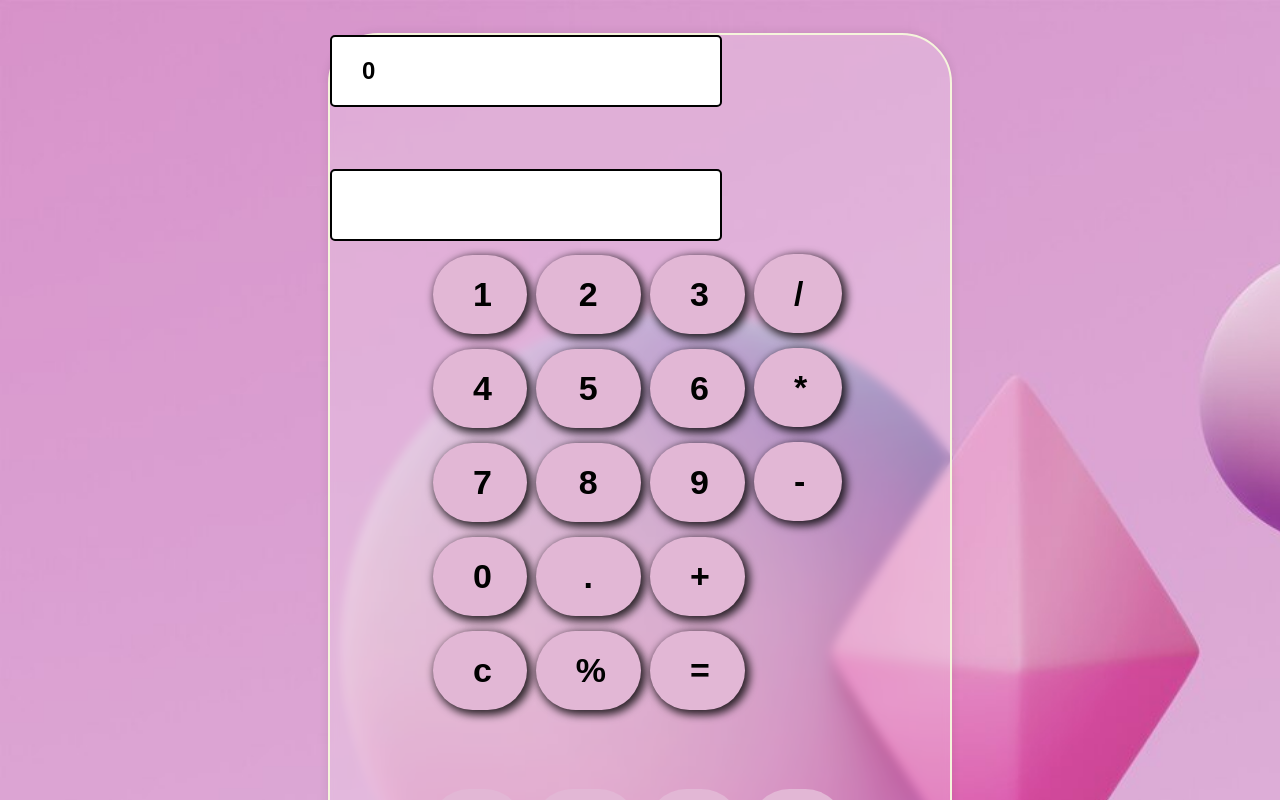
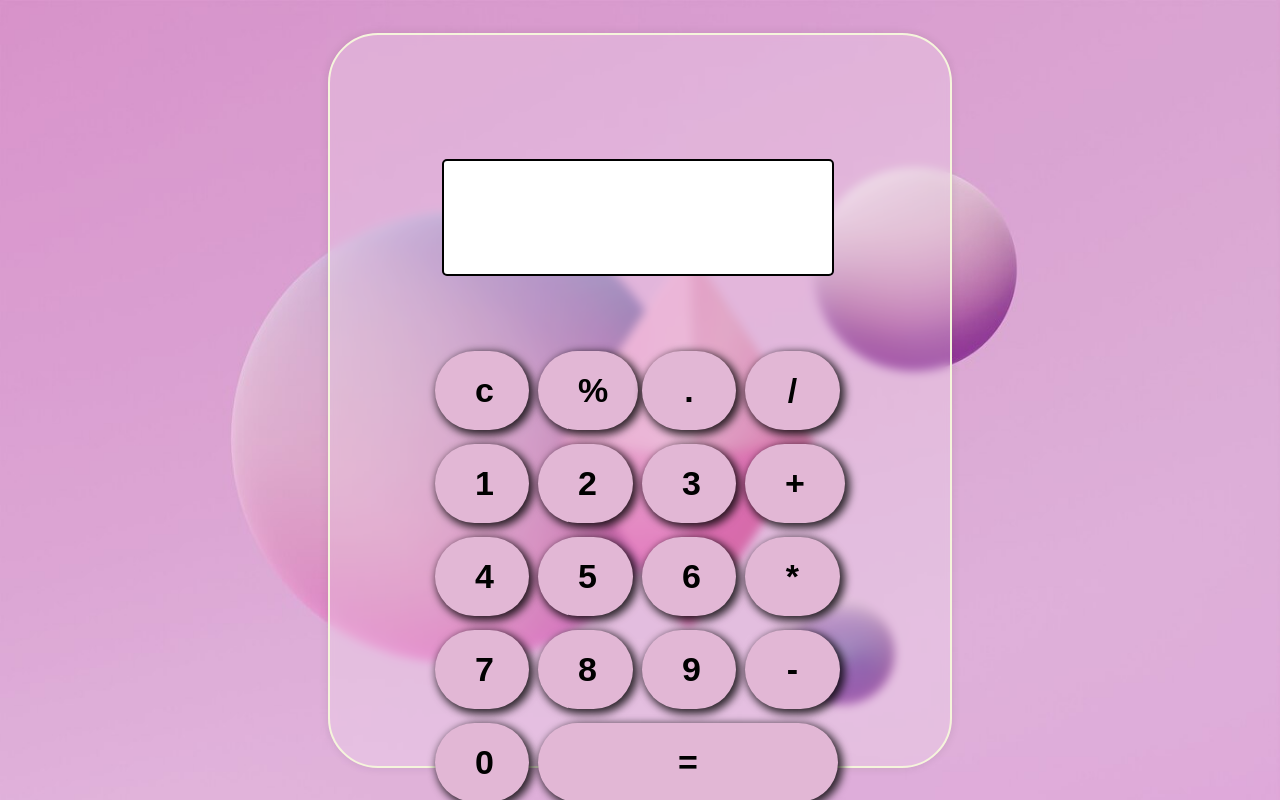
Before and after one commit to raziahabdull/CALCULATOR_PROJECT, a plain HTML site: page index.html in a window 1280 px wide. Shown: the top 800 px of the page. Drawn offline with nearby package versions, Linux system fonts and the light colour scheme.

Commit message:
made changes to the js and buttons

```diff
--- a/calculator.js
+++ b/calculator.js
@@ -1,13 +1,4 @@
-"https://cdnjs.cloudflare.com/ajax/libs/mathjs/10.6.4/math.js"
-        integrity=
-"sha512-BbVEDjbqdN3Eow8+empLMrJlxXRj5nEitiCAK5A1pUr66+jLVejo3PmjIaucRnjlB0P9R3rBUs3g5jXc8ti+fQ=="
-        crossorigin="anonymous"
-        referrerpolicy="no-referrer"
-        "https://cdnjs.cloudflare.com/ajax/libs/mathjs/10.6.4/math.min.js"
-        integrity=
-"sha512-iphNRh6dPbeuPGIrQbCdbBF/qcqadKWLa35YPVfMZMHBSI6PLJh1om2xCTWhpVpmUyb4IvVS9iYnnYMkleVXLA=="
-        crossorigin="anonymous"
-        referrerpolicy="no-referrer"
+
 function dis(val) {
     document.getElementById("result").value += val
 }
@@ -33,11 +24,14 @@ cal.onkeyup = function (event) {
     }
 }
 
+
+
 // Function that evaluates the digit and return result
 function solve() {
-    let x = document.getElementById("result").value
-    let y = math.evaluate(x)
-    document.getElementById("result").value = y
+    let input = document.getElementById("result").value
+    let output = math.evaluate(input)
+    let res = Math.floor(output)
+    document.getElementById("result").value = res
 }
 
 // Function that clear the display
--- a/index.html
+++ b/index.html
@@ -21,47 +21,9 @@
 </head>
 <body>
     <div class = "calculator">
-        <table id="containerTable">
-            <input type="text" id="result" value="0">
-
-
-            <div id="numbers">
-
-            <tr>
-                <td><input type="button" value="1" class="shadow"></td>
-                <td><input type="button" value="2" class="shadow"></td>
-                <td><input type="button" value="3" class="shadow"></td>
-                <td><input type="button" value="/" class="shadow"></td>
-            </tr>
-            <tr>
-                <td><input type="button" value="4" class="shadow"></td>
-                <td><input type="button" value="5" class="shadow"></td>
-                <td><input type="button" value="6" class="shadow"></td>
-                <td><input type="button" value="*" class="shadow"></td>
-            </tr>
-            <tr>
-                <td><input type="button" value="7" class="shadow"></td>
-                <td><input type="button" value="8" class="shadow"></td>
-                <td><input type="button" value="9" class="shadow"></td>
-                <td><input type="button" value="-" class="shadow"></td>
-            </tr>
-            <tr>
-                <td><input type="button" value="0" class="shadow"></td>
-                <td><input type="button" value="." class="shadow"></td>
-                <td><input type="button" value="+" id="equals" class="shadow"></td>
-            </tr>
-
-            <tr>
-
-                <td><input type="button" value="c" class="shadow"></td>
-                <td><input type="button" value="%" class="shadow"></td>
-                <td><input type="button" value="=" id="equals" class="shadow"></td>
-
-
-            </tr>
 
         <input type="text" id="result">
-        <table id="calcu">
+        <table id="containerTable">
              <!-- <input type="text" id="result2" value="0">  -->
 
                 <!-- <tr>
@@ -74,59 +36,59 @@
 
 
                 <tr>
-                    <td><input type="button" value="c" onclick="clr()" /> </td>
+                    <td><input type="button" value="c" onclick="clr()"  class="shadow"/> </td>
                     <td><input type="button" id="myBtn" value="%" onclick="dis('%')"
-                        onkeydown="myFunction(event)">
+                        onkeydown="myFunction(event)" class="shadow">
                     </td>
                     <td><input type="button" value="." onclick="dis('.')"
-                        onkeydown="myFunction(event)">
+                        onkeydown="myFunction(event)" class="shadow">
                     </td>
                     <td><input type="button" value="/" onclick="dis('/')"
-                        onkeydown="myFunction(event)">
+                        onkeydown="myFunction(event)" class="shadow">
                     </td>
                 </tr>
                 <tr>
                     <td><input type="button" value="1" onclick="dis('1')"
-                                onkeydown="myFunction(event)">
+                                onkeydown="myFunction(event)" class="shadow">
                     </td>
                     <td><input type="button" value="2" onclick="dis('2')"
-                                onkeydown="myFunction(event)"> </td>
+                                onkeydown="myFunction(event)" class="shadow"> </td>
                     <td><input type="button" value="3" onclick="dis('3')"
-                                onkeydown="myFunction(event)">
+                                onkeydown="myFunction(event)" class="shadow">
                     </td>
                     <td><input type="button" id="myBtn" value="+" onclick="dis('+')"
-                        onkeydown="myFunction(event)">
+                        onkeydown="myFunction(event)" class="shadow">
                     </td>
 
                 </tr>
                 <tr>
                     <td><input type="button" value="4" onclick="dis('4')"
-                                onkeydown="myFunction(event)"> </td>
+                                onkeydown="myFunction(event)" class="shadow"> </td>
                     <td><input type="button" value="5" onclick="dis('5')"
-                                onkeydown="myFunction(event)"> </td>
+                                onkeydown="myFunction(event)" class="shadow"> </td>
                     <td><input type="button" value="6" onclick="dis('6')"
-                                onkeydown="myFunction(event)"> </td>
+                                onkeydown="myFunction(event)" class="shadow"> </td>
                     <td><input type="button" value="*" onclick="dis('*')"
-                                onkeydown="myFunction(event)"> </td>
+                                onkeydown="myFunction(event)" class="shadow"> </td>
                 </tr>
                 <tr>
                     <td><input type="button" value="7" onclick="dis('7')"
-                                onkeydown="myFunction(event)"> </td>
+                                onkeydown="myFunction(event)" class="shadow"> </td>
                     <td><input type="button" value="8" onclick="dis('8')"
-                                onkeydown="myFunction(event)"> </td>
+                                onkeydown="myFunction(event)" class="shadow"> </td>
                     <td><input type="button" value="9" onclick="dis('9')"
-                                onkeydown="myFunction(event)"> </td>
+                                onkeydown="myFunction(event)" class="shadow"> </td>
                     <td><input type="button" value="-" onclick="dis('-')"
-                                onkeydown="myFunction(event)"> </td>
+                                onkeydown="myFunction(event)" class="shadow"> </td>
                 </tr>
                 <tr>
                     <td><input type="button" value="0" onclick="dis('0')"
-                                onkeydown="myFunction(event)"> </td>
+                                onkeydown="myFunction(event)" class="shadow"> </td>
                     <!-- <td><input type="button" value="." onclick="dis('.')"
                                 onkeydown="myFunction(event)"> </td>  -->
 
                     <!-- solve function call function solve to evaluate value -->
-                    <td><input type="button" id="myBtn6" value="=" onclick="solve()"> </td>
+                    <td><input type="button" id="myBtn6" value="=" onclick="solve()" class="shadow"> </td>
 
 
                 </tr>
--- a/style.css
+++ b/style.css
@@ -56,7 +56,7 @@ input[type="text"] {
   margin-top: 10%;
 }
 .myDiv{
-    margin-top: 15%;
+    margin-top: 15%;}
 
 #result{
   margin-top: 15%;
```
Also changed, not shown: index2.html (added, +54 -0 lines).
